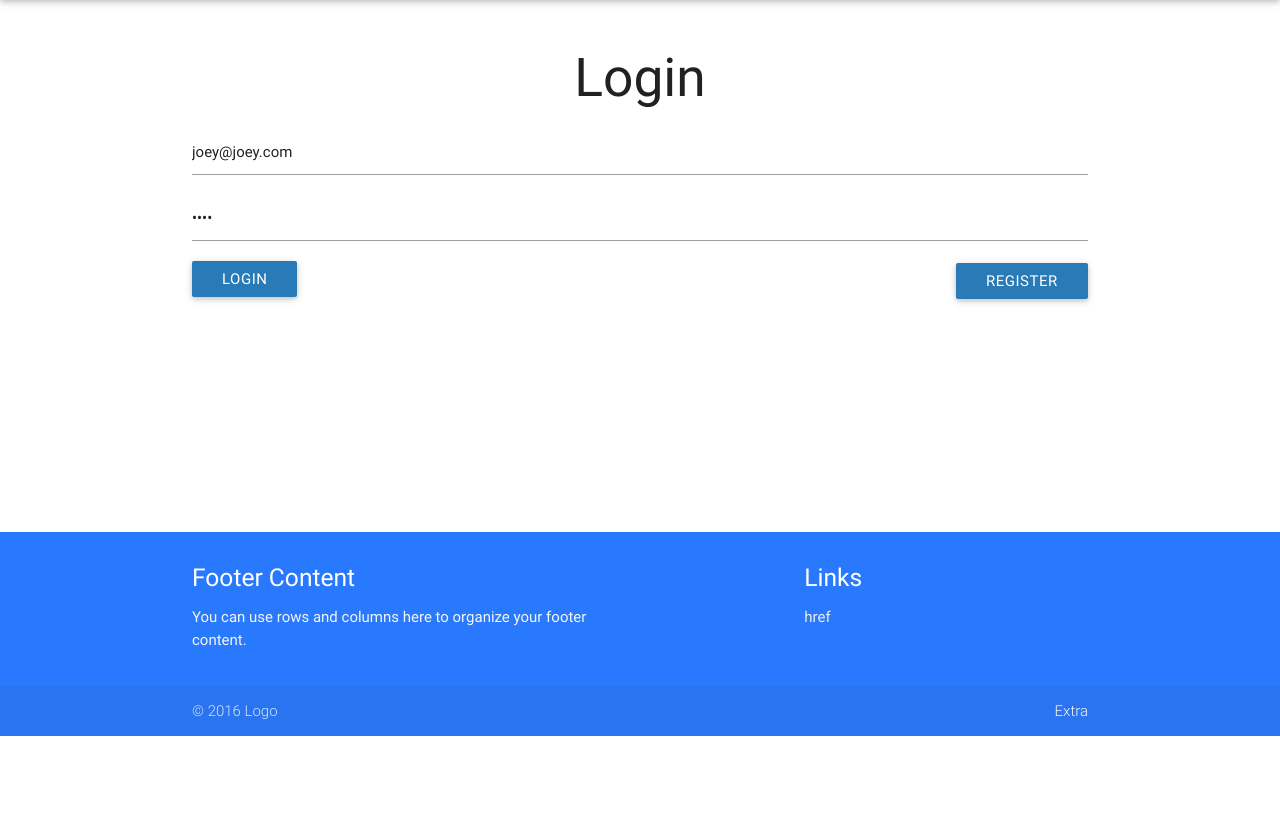
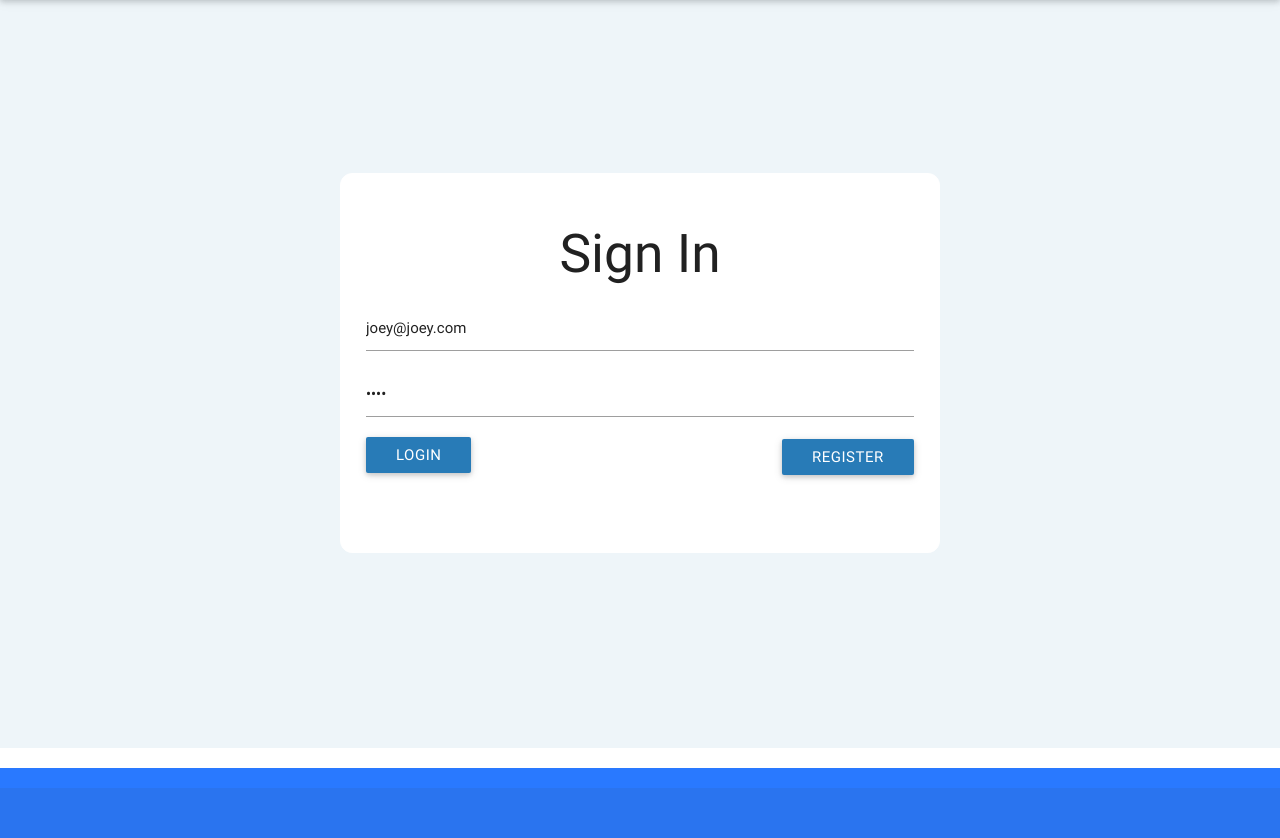
Before and after one commit to htisaksen/Columbia-MSRED, a Flask app: page /login in a window 1280 px wide. Shown: the part 64-902 px from the top of the page. Before the commit the page ends 800 px from the top, so only its background shows below. Run offline with Flask 2, Linux system fonts and the light colour scheme.

Commit message:
login.html - updated styling

```diff
--- a/static/css/style.css
+++ b/static/css/style.css
@@ -3,13 +3,14 @@
 }
 
 body {
-  display: flex;
-  min-height: 100vh;
-  flex-direction: column;
+	display: flex;
+	min-height: 100vh;
+	flex-direction: column;
 }
 
 main {
-  flex: 1 0 auto;
+	flex: 1 0 auto;
+	background-color:rgba(168, 206, 226, 0.2);
 }
 
 /*Blue color*/
@@ -40,5 +41,30 @@
 	height: 44px;
 	width: 300px;
 	line-height: 44px;
+}
 
+@media only screen and (min-width: 993px) {
+	/*Login Screen*/
+	.container {
+		width: inherit;
+		max-width: 600px;
+	}
 }
+@media only screen and (min-width: 601px) {
+	/*Login Screen*/
+	.container {
+		width: 70%;
+		max-width: 600px;
+	}
+}
+.container {
+	margin: 150px auto;
+}
+
+#login_border_bg {
+	border-radius: 12px;
+	border: 1px solid #ffffff;
+	background-color: white;
+	padding: 25px;
+	height: 380px;
+}
--- a/templates/base.html
+++ b/templates/base.html
@@ -8,14 +8,15 @@
 	<link rel="stylesheet" type="text/css" href="static/css/style.css">
 	<link href="https://fonts.googleapis.com/icon?family=Material+Icons" rel="stylesheet">
 </head>
+
 <body>
-	<!-- Dropdown Structure -->
+
+<!-- ================ Top Header bar ================ -->
 {% if session['logged_in'] == True %}
 	<ul id="dropdown1" class="dropdown-content">
-		<li><a href="/dashboard">Edit Account</a></li>
-		<li class="divider"></li>
-		<li><a href="/home">Home</a></li>
-		<li class="divider"></li>
+		<li><a href="/dashboard">Dashboard</a></li><li class="divider"></li>
+		<li><a href="/dashboard">Edit Account</a></li><li class="divider"></li>
+		<li><a href="/home">Home</a></li><li class="divider"></li>
 		<li><a href="/logout">Logout</a></li>
 	</ul>
 {% endif %}
@@ -31,6 +32,8 @@
 	</div>
 	</nav>
 
+
+<!-- ================ Main body content ================ -->
 <header>{% block header %}{% endblock header %}</header>
 <main>
 	{% block content %}
@@ -40,8 +43,12 @@
 	{% endblock content %}
 <sidebar>{% block sidebar %}{% endblock sidebar %}</sidebar>
 </main>
+
+
+
+<!-- ==================== Footer ==================== -->
 <footer class="page-footer blue accent-3">
-	<div class="container">
+<!-- 	<div class="container">
 		<div class="row">
 			<div class="col l6 s12">
 				<h5 class="white-text">Footer Content</h5>
@@ -54,15 +61,16 @@
 				</ul>
 			</div>
 		</div>
-	</div>
+	</div> -->
 	<div class="footer-copyright">
 		<div class="container">
-		© 2016 Logo
-		<a class="grey-text text-lighten-4 right" href="#!">Extra</a>
+		© 2016 Columbia University
 		</div>
 	</div>
 </footer>
 
+
+<!-- ==================== Scripts ==================== -->
 
 <!-- <script src="https://cdnjs.cloudflare.com/ajax/libs/jquery/3.1.0/jquery.min.js"></script>
 <script src="https://cdnjs.cloudflare.com/ajax/libs/materialize/0.97.7/js/materialize.min.js"></script> -->
--- a/templates/login.html
+++ b/templates/login.html
@@ -3,7 +3,8 @@
 {% block content %}
 		<div class = "container">
 			<br>
-			<h2 style="text-align:center">Login</h2>
+			<div id ='login_border_bg'>
+				<h2 style="text-align:center">Sign In</h2>
 				<form id= 'login_form' name = 'login_form' action = '/login' method = 'POST'>
 					{{error_msg}}
 					<input type = 'text' name = 'email' placeholder = 'Enter Email' value = 'joey@joey.com'>
@@ -13,6 +14,7 @@
 				<br>
 				<div id = 'register_button_alignment'> <a href = '/register' class="waves-effect waves-light btn">Register</a></div>
 			</div>
+		</div>
 		<br><br>
 
 
```
Lines whose indentation alone changed are shown as unchanged.
